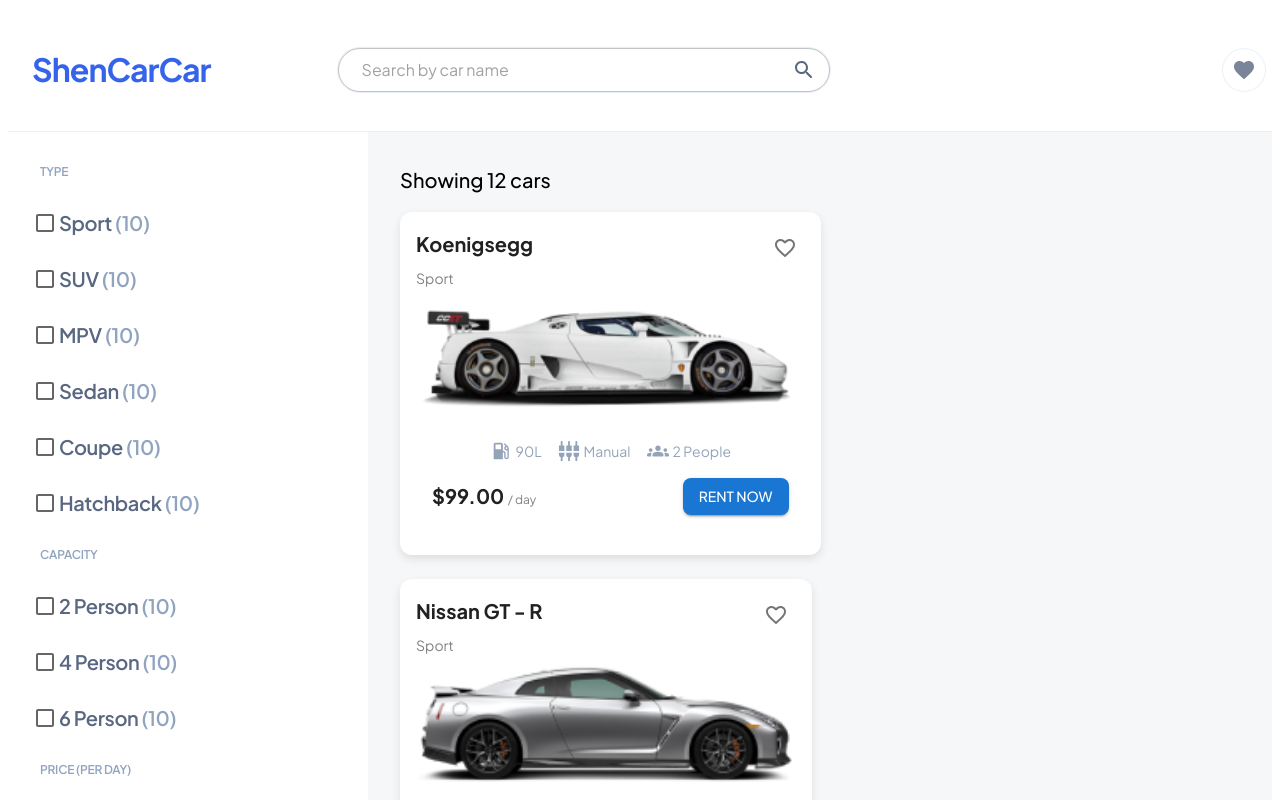
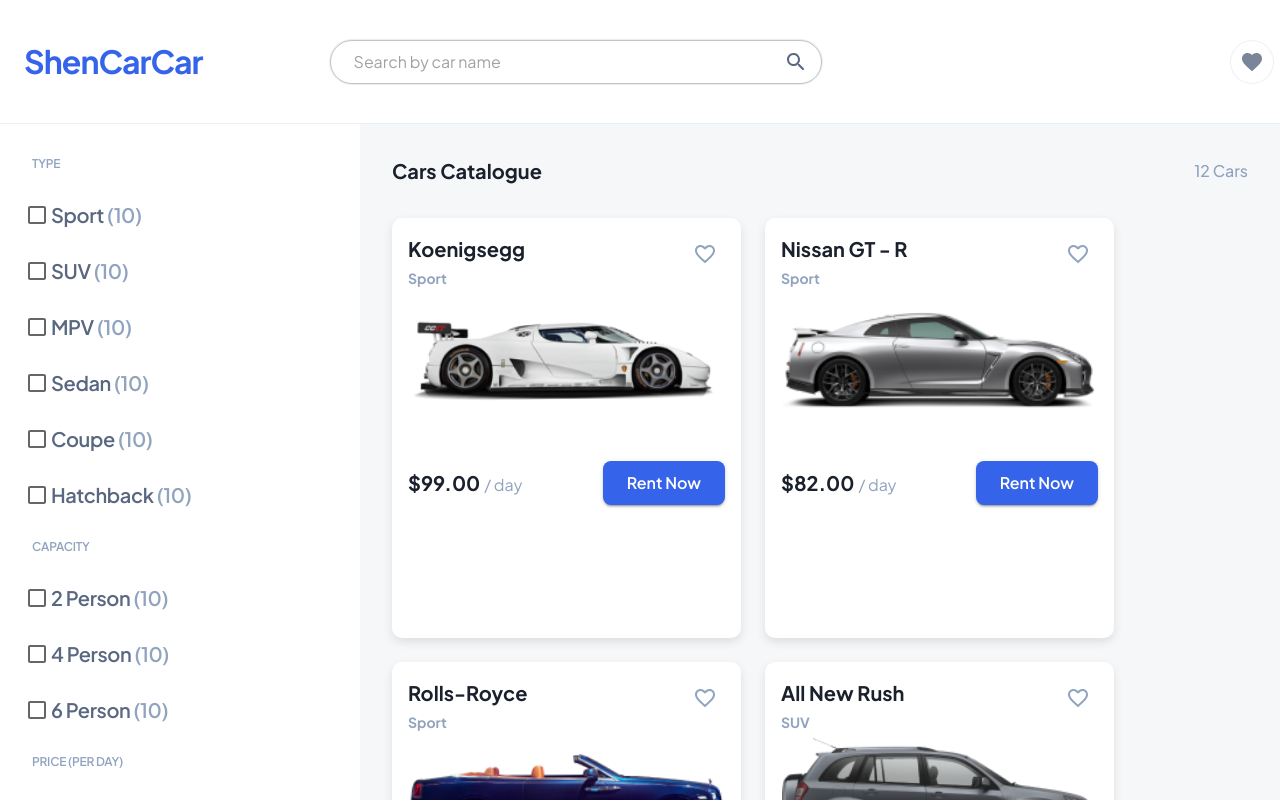
Before and after one commit to Rimidelo/ex3-react-car-rental, a React (Create React App) app: page / in a window 1280 px wide. Shown: the top 800 px of the page. Built offline with nearby package versions, Linux system fonts and the light colour scheme.

Commit message:
working on the car card

```diff
--- a/src/App.js
+++ b/src/App.js
@@ -7,6 +7,7 @@
 import CarDetails from "./components/CarDetails";
 import Footer from "./components/Footer";
 import { Box, Container } from "@mui/material";
+import "./style/style.css";
 
 function App() {
   const [cars, setCars] = useState([]);
@@ -38,14 +39,9 @@
           toggleFavorites={() => setShowFavorites(!showFavorites)}
         />
 
-        {/* Main content area */}
         <Box>
-          {/* Disable gutters + full width to remove default padding */}
           <Container disableGutters maxWidth={false} sx={{ display: "flex" }}>
-            {/* Sidebar */}
             <Filters filters={filters} setFilters={setFilters} />
-
-            {/* Car List */}
             <Box sx={{ width: "100%" }}>
               <Routes>
                 <Route
--- a/src/components/CarCard.jsx
+++ b/src/components/CarCard.jsx
@@ -1,77 +1,140 @@
 import React from "react";
 import { useNavigate } from "react-router-dom";
-import { Card, CardMedia, CardContent, Typography, IconButton, Button, Box, Stack } from "@mui/material";
-import { FavoriteBorder, Favorite, LocalGasStation, SettingsInputComponent, GroupsRounded } from "@mui/icons-material";
+import {
+  Card,
+  CardMedia,
+  CardContent,
+  Typography,
+  IconButton,
+  Button,
+  Box,
+  Stack,
+} from "@mui/material";
+import {
+  FavoriteBorder,
+  Favorite,
+  LocalGasStation,
+  SettingsInputComponent,
+  GroupsRounded,
+} from "@mui/icons-material";
 
 const CarCard = ({ car, toggleFavorite }) => {
-  const navigate = useNavigate(); // Add navigation
+  const navigate = useNavigate();
 
   return (
     <Card
       sx={{
-        borderRadius: 3,
-        boxShadow: "0px 4px 10px rgba(0, 0, 0, 0.1)",
-        padding: 2,
+        width: "317px",
+        height: "388px",
+        borderRadius: "10px",
+        backgroundColor: "#FFFFFF",
+        boxShadow: "0 4px 10px rgba(0, 0, 0, 0.1)",
+        display: "flex",
+        flexDirection: "column",
+        p: 2,
         transition: "0.3s",
-        "&:hover": { boxShadow: "0px 6px 15px rgba(0, 0, 0, 0.15)", cursor: "pointer" }
+        "&:hover": {
+          boxShadow: "0px 6px 15px rgba(0, 0, 0, 0.15)",
+          cursor: "pointer",
+        },
       }}
     >
-      {/* Favorite Button (Heart) */}
-      <Box display="flex" justifyContent="space-between">
-        <Typography variant="h6" fontWeight="bold">
-          {car.name}
-        </Typography>
+      <Box
+        display="flex"
+        justifyContent="space-between"
+        alignItems="flex-start"
+      >
+        <Box>
+          <Typography
+            sx={{
+              fontWeight: 700,
+              fontSize: "20px",
+              lineHeight: "30px",
+              color: "#1A202C",
+              mb: "4px",
+            }}
+          >
+            {car.name}
+          </Typography>
+
+          <Typography
+            sx={{
+              fontSize: "14px",
+              fontWeight: 700,
+              lineHeight: "21px",
+              color: "#90A3BF",
+            }}
+          >
+            {car.type}
+          </Typography>
+        </Box>
+
         <IconButton onClick={() => toggleFavorite(car.id)}>
-          {car.favorite ? <Favorite color="error" /> : <FavoriteBorder />}
+          {car.favorite ? (
+            <Favorite sx={{ color: "#ED3F3F" }} />
+          ) : (
+            <FavoriteBorder sx={{ color: "#90A3BF" }} />
+          )}
         </IconButton>
       </Box>
 
-      {/* Car Type (Sport, SUV, etc.) */}
-      <Typography variant="body2" color="gray" sx={{ mb: 1 }}>
-        {car.type}
-      </Typography>
-
-      {/* Clickable Car Image (Navigates to Car Details) */}
       <CardMedia
         component="img"
         image={car.image}
         alt={car.name}
         sx={{
-          height: 120,
+          width: "100%",
+          height: "140px",
           objectFit: "contain",
           display: "block",
-          margin: "auto",
-          cursor: "pointer"
+          mx: "auto",
+          mb: 2,
         }}
-        onClick={() => navigate(`/car/${car.id}`)} // Navigate on click
+        onClick={() => navigate(`/car/${car.id}`)}
       />
 
-      <CardContent>
-        {/* Fuel, Transmission, and Capacity Icons */}
-        <Stack direction="row" spacing={2} alignItems="center" justifyContent="center" sx={{ my: 1 }}>
-          <Box display="flex" alignItems="center" sx={{ color: "#94A3B8" }}>
-            <LocalGasStation sx={{ fontSize: 22 }} />
-            <Typography variant="body2" sx={{ ml: 0.5 }}>{car.fuel}</Typography>
-          </Box>
-          <Box display="flex" alignItems="center" sx={{ color: "#94A3B8" }}>
-            <SettingsInputComponent sx={{ fontSize: 22 }} />
-            <Typography variant="body2" sx={{ ml: 0.5 }}>{car.transmission}</Typography>
-          </Box>
-          <Box display="flex" alignItems="center" sx={{ color: "#94A3B8" }}>
-            <GroupsRounded sx={{ fontSize: 22 }} />
-            <Typography variant="body2" sx={{ ml: 0.5 }}>{car.capacity} People</Typography>
-          </Box>
-        </Stack>
+      <CardContent sx={{ p: 0 }}>
+        <Box
+          display="flex"
+          alignItems="center"
+          justifyContent="space-between"
+          mt={2}
+        >
+          <Typography
+            sx={{
+              fontWeight: 700,
+              fontSize: "20px",
+              lineHeight: "30px",
+              color: "#1A202C",
+            }}
+          >
+            ${car.pricePerDay}.00
+            <Typography
+              component="span"
+              sx={{ fontSize: "16px", color: "#90A3BF", ml: 0.5 }}
+            >
+              / day
+            </Typography>
+          </Typography>
 
-        {/* Price & Rent Now Button */}
-        <Stack direction="row" justifyContent="space-between" alignItems="center" sx={{ mt: 2 }}>
-          <Typography variant="h6" fontWeight="bold">
-            ${car.pricePerDay}.00 <Typography variant="caption" color="gray">/ day</Typography>
-          </Typography>
-          <Button variant="contained" color="primary" sx={{ borderRadius: 2 }}>
+          <Button
+            variant="contained"
+            sx={{
+              backgroundColor: "#3563E9",
+              borderRadius: "8px",
+              textTransform: "none",
+              fontWeight: 600,
+              fontSize: "16px",
+              px: 3,
+              py: 1,
+              "&:hover": {
+                backgroundColor: "#2346AF",
+              },
+            }}
+          >
             Rent Now
           </Button>
-        </Stack>
+        </Box>
       </CardContent>
     </Card>
   );
--- a/src/components/CarList.jsx
+++ b/src/components/CarList.jsx
@@ -3,38 +3,55 @@
 import Grid from "@mui/material/Grid2";
 import CarCard from "./CarCard";
 
-const CarList = ({
-  cars,
-  filters,
-  searchQuery,
-  showFavorites,
-  toggleFavorite,
-}) => {
-  // Filter the cars based on search, favorites, and filter selections
+const CarList = ({ cars, filters, searchQuery, showFavorites, toggleFavorite }) => {
   const filteredCars = cars.filter((car) => {
     if (showFavorites && !car.favorite) return false;
-
     if (searchQuery.length >= 2) {
       return car.name.toLowerCase().includes(searchQuery.toLowerCase());
     }
-
     return (
       (filters.type.length === 0 || filters.type.includes(car.type)) &&
-      (filters.capacity.length === 0 ||
-        filters.capacity.includes(car.capacity)) &&
+      (filters.capacity.length === 0 || filters.capacity.includes(car.capacity)) &&
       car.pricePerDay <= filters.price
     );
   });
 
   return (
-    <Box sx={{ padding: "32px", flex: 1 }}>
-      {/* Show number of displayed cars */}
-      <Typography variant="h6" sx={{ mb: 2 }}>
-        Showing {filteredCars.length} cars
-      </Typography>
+    <Box sx={{ p: 4, flex: 1, backgroundColor: "#F6F7F9", minHeight: "100vh" }}>
+      {/* Title row */}
+      <Box
+        sx={{
+          display: "flex",
+          alignItems: "center",
+          justifyContent: "space-between",
+          mb: 4,
+        }}
+      >
+        <Typography
+          sx={{
+            fontWeight: 700,
+            fontSize: "20px",
+            lineHeight: "30px",
+            color: "#1A202C",
+          }}
+        >
+          Cars Catalogue
+        </Typography>
+        <Typography
+          sx={{
+            fontWeight: 500,
+            fontSize: "16px",
+            lineHeight: "24px",
+            color: "#90A3BF",
+          }}
+        >
+          {filteredCars.length} Cars
+        </Typography>
+      </Box>
+
       <Grid container spacing={3}>
         {filteredCars.map((car) => (
-          <Grid xs={12} sm={6} md={4} key={car.id}>
+          <Grid xs={12} sm={6} md={4} lg={3} key={car.id}>
             <CarCard car={car} toggleFavorite={toggleFavorite} />
           </Grid>
         ))}
--- /dev/null
+++ b/src/style/style.css
@@ -0,0 +1,5 @@
+body {
+  margin: 0;
+  padding: 0;
+  overflow-x: hidden;
+}
```
